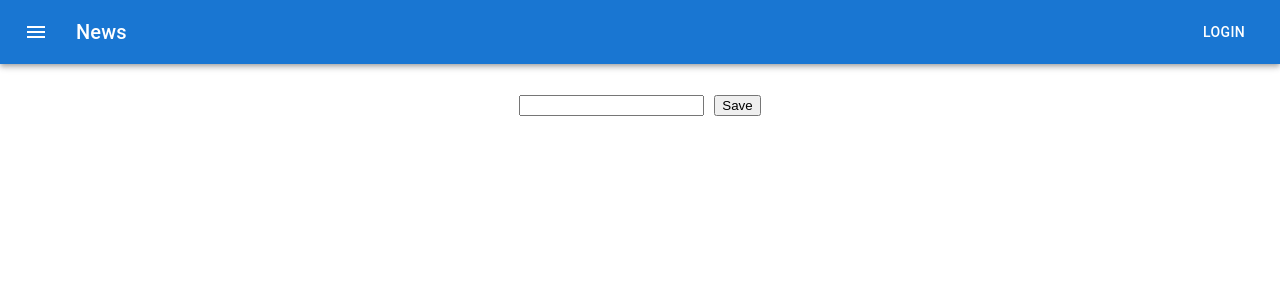
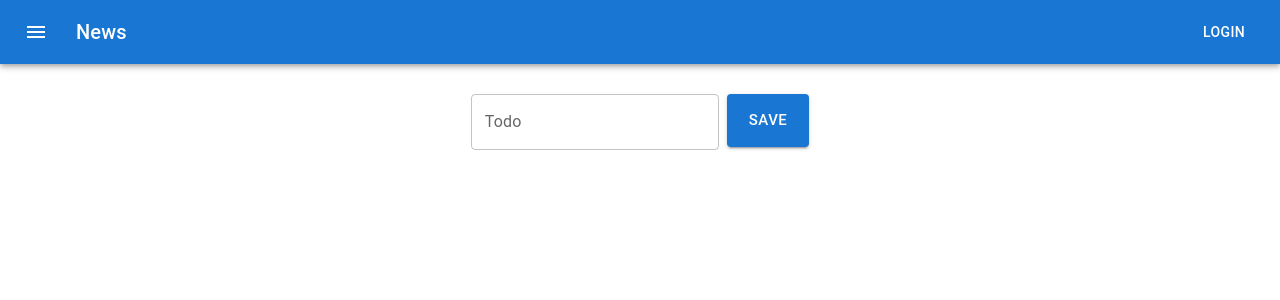
Before and after one commit to skolacode/safwan-one-one, a React (Create React App) app in the folder todo-app/: page / in a window 1280 px wide. Shown: the top 300 px of the page. Built offline with nearby package versions, Linux system fonts and the light colour scheme.

Commit message:
1. update the text input using MUI

```diff
--- a/todo-app/src/pages/LandingPage.jsx
+++ b/todo-app/src/pages/LandingPage.jsx
@@ -1,6 +1,9 @@
 import React, { useState } from 'react'
 import {MyCard} from '../components/MyCard'
 import landingPageStyle from '../styles/LandingPage.module.css'
+
+import TextField from '@mui/material/TextField';
+import Button from '@mui/material/Button';
 
 export const LandingPage = () => {
 
@@ -78,9 +81,19 @@ export const LandingPage = () => {
   return (
     <div className={landingPageStyle.container}>
 
-      <div style={{marginTop: 30}}>
-        <input type="text" value={todo} onChange={(evt) => setTodo(evt.target.value)} />
-        <button style={{ marginLeft: 10 }} onClick={onSave}>Save</button>
+      <div style={{marginTop: 30, marginBottom: 30}}>
+
+        <TextField
+          id="outlined-basic"
+          label="Todo"
+          variant="outlined"
+          type="text"
+          value={todo}
+          size="normal"
+          onChange={(evt) => setTodo(evt.target.value)}
+        />
+
+        <Button variant="contained" size="large" sx={{ marginLeft: 1, height: 53 }} onClick={onSave}>Save</Button>
       </div>
 
       {
```
